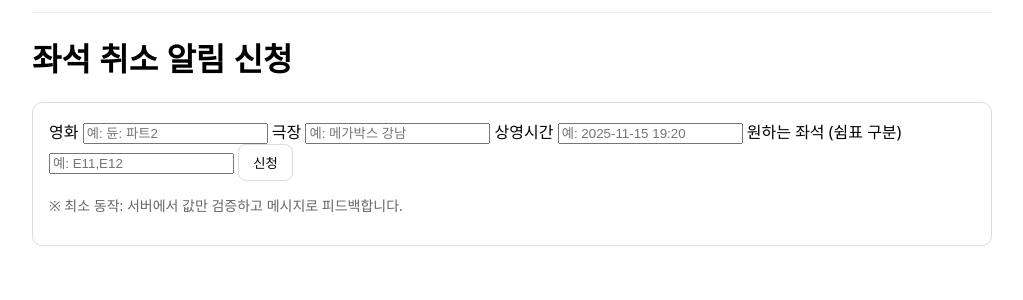
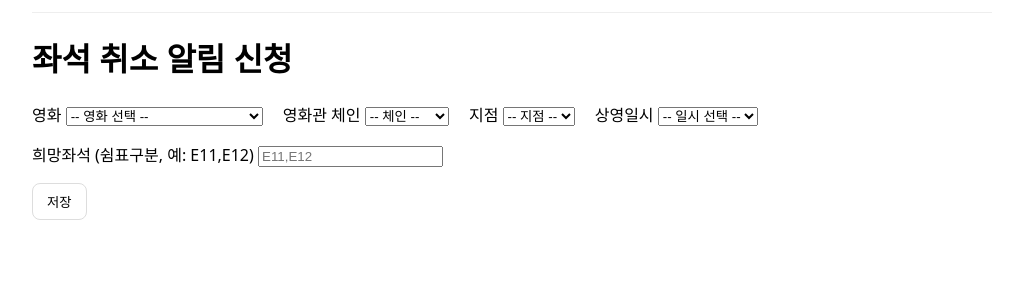
Before and after one commit to ChaeRin01/catch-seat, a Flask app: page /alerts/seat in a window 1280 px wide. Shown: the part 60-360 px from the top of the page, without its empty margins (128-1151 px from the left). Run offline with Flask 3, Linux system fonts and the light colour scheme; the visitor is signed in with stand-in values (Sample User, id 1).

Commit message:
feat(ui): 알림 폼에 카탈로그/영화 리스트 주입 (더미 카탈로그 추가)
- catalog.py 추가: 체인/지점/상영관/상영일시, 영화 리스트 더미 데이터
- app.py에서 alerts_open/alerts_seat 렌더 시 catalog, movies 전달
- 템플릿에서 드롭다운 선택(체인→지점→상영관, 일시) 적용
- DB 변경 없음, 기존 검증/흐름 영향 없음

```diff
--- a/app.py
+++ b/app.py
@@ -5,6 +5,9 @@ sys.path.append(os.path.dirname(__file__))
 from flask import Flask, render_template, request, redirect, url_for, flash
 from models import db, MovieOpenAlert, SeatCancelAlert, User
 from flask_login import LoginManager, login_user, logout_user, login_required, current_user
+
+from catalog import CATALOG, MOVIES
+
 
 app = Flask(__name__)
 
@@ -78,7 +81,12 @@ def open_alert_form():
         flash(f"[저장됨] 오픈 알림: {movie} / {theater} / {screen or '-'}", "success")
         return redirect(url_for("open_alert_form"))
 
-    return render_template("alerts_open.html", title="오픈 알림 신청")
+    return render_template(
+        "alerts_open.html",
+        title="오픈 알림 신청",
+        catalog=CATALOG,
+        movies=MOVIES
+    )
 
 @app.route("/alerts/seat", methods=["GET", "POST"])
 @login_required
@@ -107,7 +115,12 @@ def seat_alert_form():
         flash(f"[저장됨] 좌석 취소 알림: {movie} / {theater} / {show_dt} / {seats}", "success")
         return redirect(url_for("seat_alert_form"))
 
-    return render_template("alerts_seat.html", title="좌석 취소 알림 신청")
+    return render_template(
+        "alerts_seat.html",
+        title="좌석 취소 알림 신청",
+        catalog=CATALOG,
+        movies=MOVIES
+    )
 
 # --------------------------------------------------------
 
--- /dev/null
+++ b/catalog.py
@@ -0,0 +1,33 @@
+# 데모용 더미 카탈로그 (필요하면 항목만 늘리면 됨)
+
+CATALOG = {
+    "메가박스": {
+        "강남": {
+            "screens": ["1관", "2관", "MX관"],
+            "showtimes": ["2025-12-05 19:30", "2025-12-05 21:50", "2025-12-06 14:10"]
+        },
+        "분당": {
+            "screens": ["1관", "컴포트관"],
+            "showtimes": ["2025-12-05 18:00", "2025-12-06 20:00"]
+        },
+    },
+    "CGV": {
+        "용산아이파크몰": {
+            "screens": ["IMAX", "4DX"],
+            "showtimes": ["2025-12-05 20:00", "2025-12-06 16:30"]
+        }
+    },
+    "롯데시네마": {
+        "월드타워": {
+            "screens": ["수퍼플렉스G", "샤롯데"],
+            "showtimes": ["2025-12-05 19:00", "2025-12-06 13:20"]
+        }
+    }
+}
+
+MOVIES = [
+    "듄 파트 2",
+    "듄: 파트 1",
+    "인터스텔라",
+    "에브리씽 에브리웨어 올 앳 원스"
+]
--- a/templates/alerts_seat.html
+++ b/templates/alerts_seat.html
@@ -1,18 +1,81 @@
 {% extends "base.html" %}
 {% block content %}
 <h1>좌석 취소 알림 신청</h1>
-<div class="card">
-  <form method="post" action="/alerts/seat">
-    <label>영화</label>
-    <input name="movie" type="text" placeholder="예: 듄: 파트2" required>
-    <label>극장</label>
-    <input name="theater" type="text" placeholder="예: 메가박스 강남" required>
-    <label>상영시간</label>
-    <input name="show_datetime" type="text" placeholder="예: 2025-11-15 19:20" required>
-    <label>원하는 좌석 (쉼표 구분)</label>
-    <input name="desired_seats" type="text" placeholder="예: E11,E12" required>
-    <button type="submit">신청</button>
-  </form>
-  <p class="muted">※ 최소 동작: 서버에서 값만 검증하고 메시지로 피드백합니다.</p>
-</div>
+
+<form method="post">
+  <!-- 영화 -->
+  <label>영화</label>
+  <select name="movie" required>
+    <option value="">-- 영화 선택 --</option>
+    {% for mv in movies %}
+      <option value="{{ mv }}">{{ mv }}</option>
+    {% endfor %}
+  </select>
+
+  <!-- 체인 -->
+  <label style="margin-left:1rem;">영화관 체인</label>
+  <select id="chain" required>
+    <option value="">-- 체인 --</option>
+    {% for chain in catalog.keys() %}
+      <option value="{{ chain }}">{{ chain }}</option>
+    {% endfor %}
+  </select>
+
+  <!-- 지점 -->
+  <label style="margin-left:1rem;">지점</label>
+  <select id="theaterSelect" name="theater" required>
+    <option value="">-- 지점 --</option>
+  </select>
+
+  <!-- 상영일시 (더미 showtimes 선택식) -->
+  <label style="margin-left:1rem;">상영일시</label>
+  <select id="showtimeSelect" name="show_datetime" required>
+    <option value="">-- 일시 선택 --</option>
+  </select>
+
+  <!-- 희망좌석 -->
+  <div style="margin-top:1rem;">
+    <label>희망좌석 (쉼표구분, 예: E11,E12)</label>
+    <input type="text" name="desired_seats" required placeholder="E11,E12" />
+  </div>
+
+  <div style="margin-top:1rem;">
+    <button type="submit">저장</button>
+  </div>
+</form>
+
+<script>
+  const CATALOG = {{ catalog|tojson }};
+
+  const chainEl = document.getElementById('chain');
+  const theaterEl = document.getElementById('theaterSelect');
+  const showtimeEl = document.getElementById('showtimeSelect');
+
+  chainEl.addEventListener('change', () => {
+    const chain = chainEl.value;
+    theaterEl.innerHTML = '<option value="">-- 지점 --</option>';
+    showtimeEl.innerHTML = '<option value="">-- 일시 선택 --</option>';
+    if (!chain || !CATALOG[chain]) return;
+
+    Object.keys(CATALOG[chain]).forEach((theater) => {
+      const opt = document.createElement('option');
+      opt.value = theater; opt.textContent = theater;
+      theaterEl.appendChild(opt);
+    });
+  });
+
+  theaterEl.addEventListener('change', () => {
+    const chain = chainEl.value;
+    const theater = theaterEl.value;
+    showtimeEl.innerHTML = '<option value="">-- 일시 선택 --</option>';
+    if (!chain || !theater) return;
+
+    const showtimes = (CATALOG[chain][theater] || {}).showtimes || [];
+    showtimes.forEach((st) => {
+      const opt = document.createElement('option');
+      opt.value = st; opt.textContent = st;
+      showtimeEl.appendChild(opt);
+    });
+  });
+</script>
 {% endblock %}
```
Also changed, not shown: templates/alerts_open.html (+74 -13 lines).
